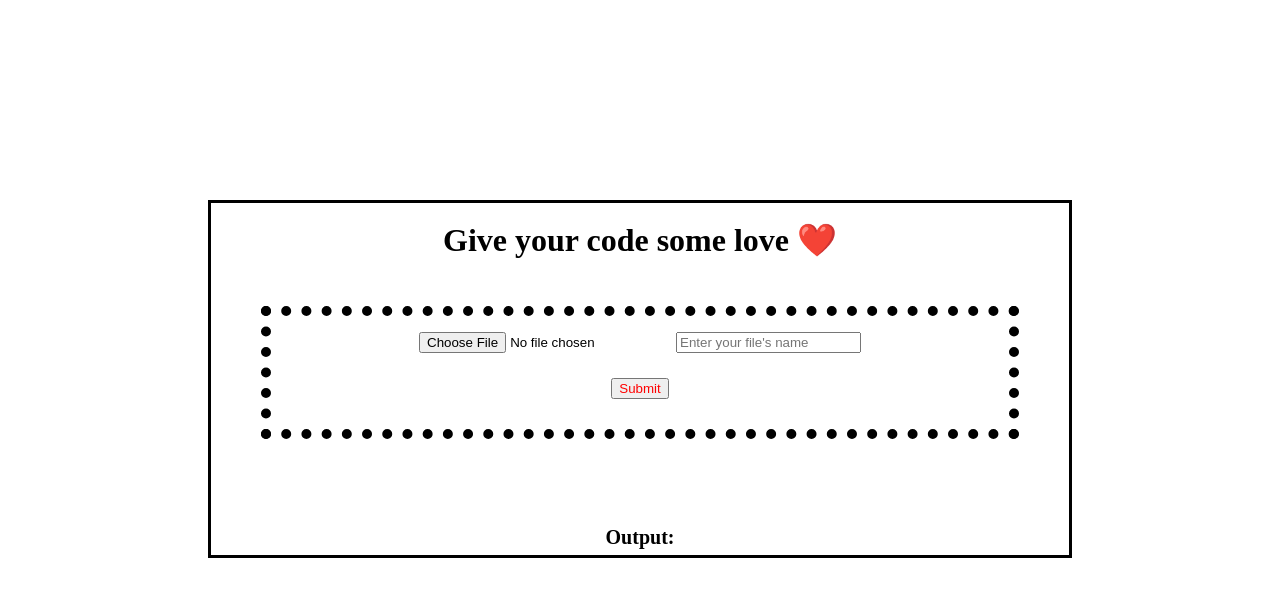
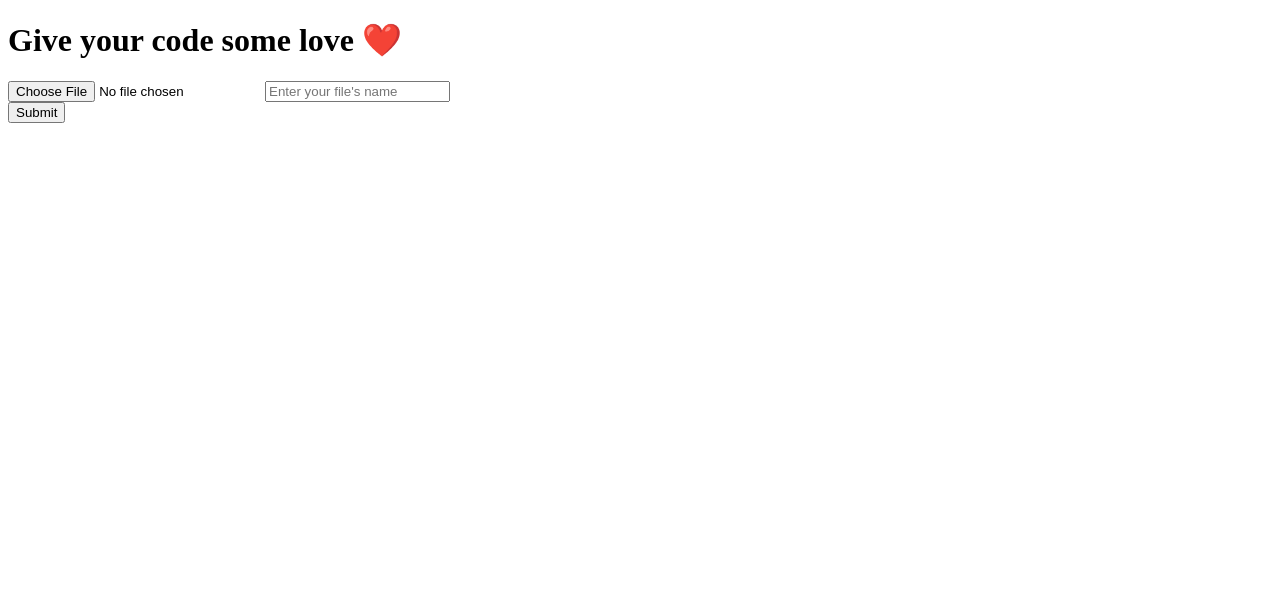
Before and after one commit to derk1021/serverless-bitproj, a website: page bunnimage/index.html in a window 1280 px wide. Drawn offline with nearby package versions, Linux system fonts and the light colour scheme.

Commit message:
Step 2 Works?

```diff
--- a/bunnimage/index.html
+++ b/bunnimage/index.html
@@ -7,21 +7,21 @@
     <!--
       <link> is importing the custom css file
     -->
-    <link href="styles.css" rel="stylesheet">
+
   </head>
   <body>
-      <div class="borderDiv">
+      <div>
               <h1 id="h1">Give your code some love ❤️</h1>
-              <form class="borderForm" id='myform' enctype="multipart/form-data" onsubmit="getImage(event)">
+              <form  id='myform' enctype="multipart/form-data" onsubmit="getImage(event)">
                   <!--"Choose File" button that only accepts png and jpeg files-->
                   <input type="file" accept="image/x-png,image/jpeg" name="image"></input>
                   <!--Textbox for inputting text-->
                   <input type="text" id="name" name="name" placeholder="Enter your file's name"/><br>
                   <!--"Submit" button-->
-                  <input value="Submit" type="submit" style="color: red; margin: 20px;"/>
+                  <input value="Submit" type="submit"/>
               </form>
               <br/>
-              <label style="font-size: 20px;"><strong>Output:</strong></label>
+              <label></label>
               <div id="output" ></div>
         </div>
     </body>
```
